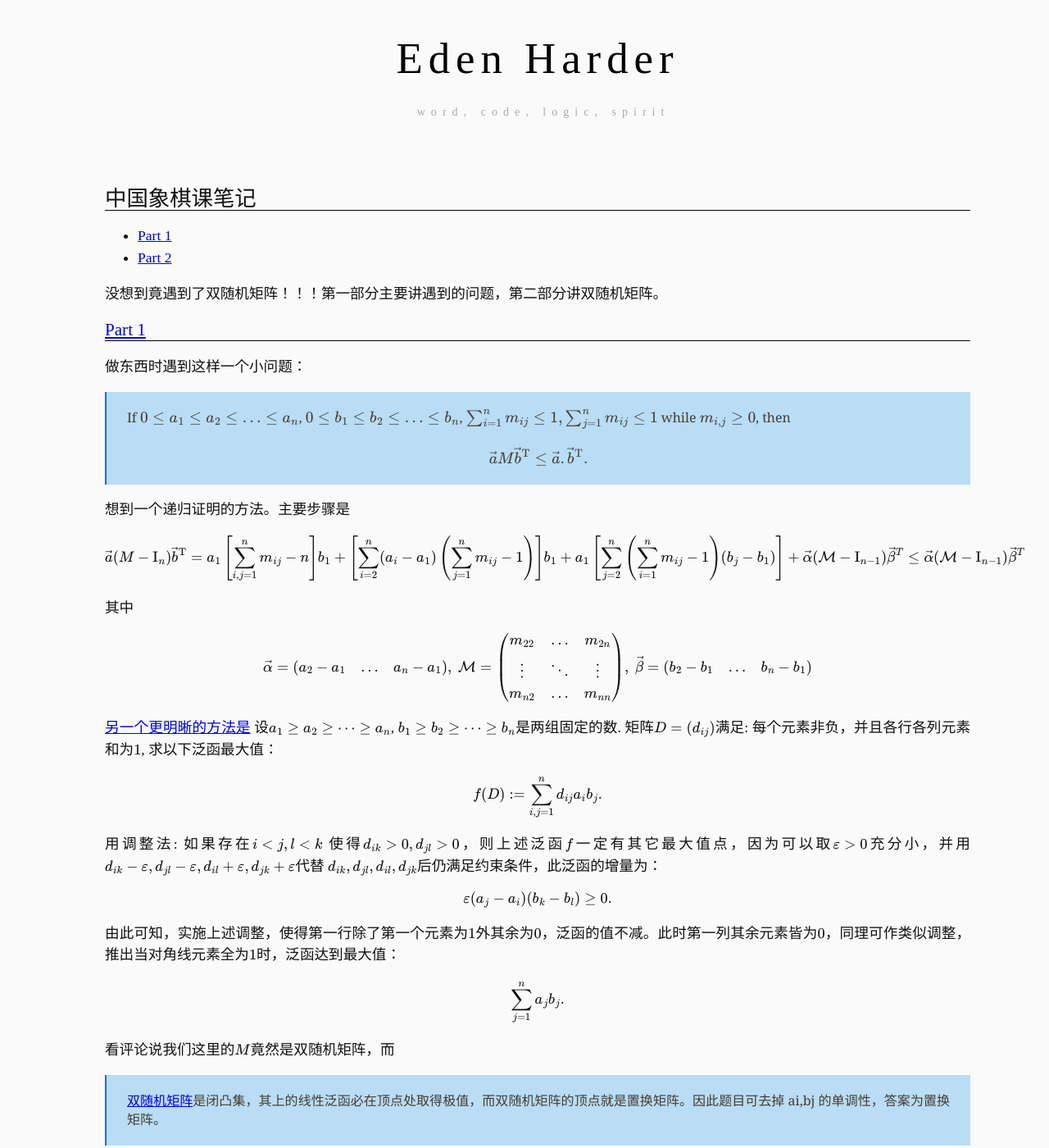
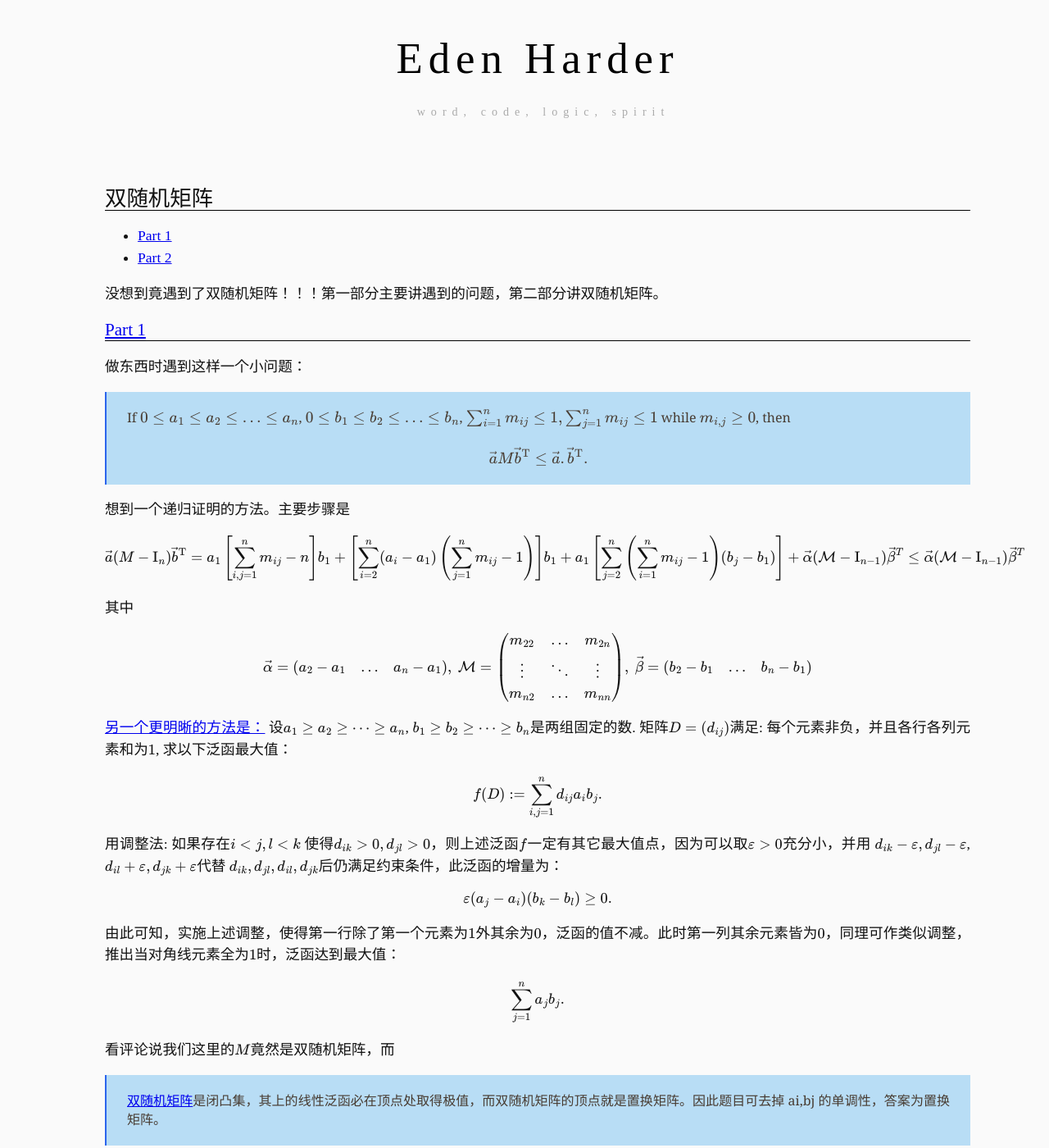
Before and after one commit to hueidou/hueidou.github.io, a Jekyll site: the page built from _posts/2015-03-19-randomatrix.html, in a window 1280 px wide and 1400 px high. Shown: the whole window at 82% size. Built offline with Jekyll 4.4.1, drawn with Linux system fonts in a browser that asks for light colours; nearby versions of some CDN libraries; library files that are not in the unit come from our copies; Markdown is read by kramdown in place of the engine named in the settings; formulas are drawn with MathJax 3; comment, search, counter and statistics services are not loaded.

Commit message:
correct some typos

```diff
--- a/_posts/2015-03-19-randomatrix.html
+++ b/_posts/2015-03-19-randomatrix.html
@@ -1,6 +1,6 @@
 ---
 layout: post
-title: 中国象棋课笔记
+title: 双随机矩阵
 categories: [Math]
 tags: [Life,Math]
 ---
@@ -43,7 +43,7 @@ m_{n2} &amp; \ldots &amp; m_{nn}
 b_2-b_1 &amp; \ldots &amp; b_n-b_1
 \end{pmatrix}
 \]</span></p>
-<p><a href="http://www.math.org.cn/forum.php?mod=viewthread&amp;tid=32344">另一个更明晰的方法是</a> 设<span class="math">\(a_1\geq a_2\geq\cdots\geq a_n\)</span>, <span class="math">\(b_1\geq b_2\geq\cdots\geq b_n\)</span>是两组固定的数. 矩阵<span class="math">\(D=(d_{ij})\)</span>满足: 每个元素非负，并且各行各列元素和为<span class="math">\(1\)</span>, 求以下泛函最大值： <span class="math">\[f(D):=\sum_{i,j=1}^nd_{ij}a_ib_j.\]</span> 用调整法: 如果存在<span class="math">\(i&lt;j,l&lt;k\)</span> 使得<span class="math">\(d_{ik}&gt;0,d_{jl}&gt;0\)</span>，则上述泛函<span class="math">\(f\)</span>一定有其它最大值点，因为可以取<span class="math">\(\varepsilon&gt;0\)</span>充分小，并用 <span class="math">\(d_{ik}-\varepsilon,d_{jl}-\varepsilon,d_{il}+\varepsilon, d_{jk}+\varepsilon\)</span>代替 <span class="math">\(d_{ik},d_{jl},d_{il},d_{jk}\)</span>后仍满足约束条件，此泛函的增量为： <span class="math">\[\varepsilon(a_j-a_i)(b_k-b_l)\geq0.\]</span> 由此可知，实施上述调整，使得第一行除了第一个元素为<span class="math">\(1\)</span>外其余为<span class="math">\(0\)</span>，泛函的值不减。此时第一列其余元素皆为<span class="math">\(0\)</span>，同理可作类似调整，推出当对角线元素全为<span class="math">\(1\)</span>时，泛函达到最大值： <span class="math">\[\sum_{j=1}^na_jb_j.\]</span></p>
+<p><a href="http://www.math.org.cn/forum.php?mod=viewthread&amp;tid=32344">另一个更明晰的方法是：</a> 设<span class="math">\(a_1\geq a_2\geq\cdots\geq a_n\)</span>, <span class="math">\(b_1\geq b_2\geq\cdots\geq b_n\)</span>是两组固定的数. 矩阵<span class="math">\(D=(d_{ij})\)</span>满足: 每个元素非负，并且各行各列元素和为<span class="math">\(1\)</span>, 求以下泛函最大值： <span class="math">\[f(D):=\sum_{i,j=1}^nd_{ij}a_ib_j.\]</span> 用调整法: 如果存在<span class="math">\(i&lt;j,l&lt;k\)</span> 使得<span class="math">\(d_{ik}&gt;0,d_{jl}&gt;0\)</span>，则上述泛函<span class="math">\(f\)</span>一定有其它最大值点，因为可以取<span class="math">\(\varepsilon&gt;0\)</span>充分小，并用 <span class="math">\(d_{ik}-\varepsilon,d_{jl}-\varepsilon\)</span>, <span class="math">\(d_{il}+\varepsilon, d_{jk}+\varepsilon\)</span>代替 <span class="math">\(d_{ik},d_{jl},d_{il},d_{jk}\)</span>后仍满足约束条件，此泛函的增量为： <span class="math">\[\varepsilon(a_j-a_i)(b_k-b_l)\geq0.\]</span> 由此可知，实施上述调整，使得第一行除了第一个元素为<span class="math">\(1\)</span>外其余为<span class="math">\(0\)</span>，泛函的值不减。此时第一列其余元素皆为<span class="math">\(0\)</span>，同理可作类似调整，推出当对角线元素全为<span class="math">\(1\)</span>时，泛函达到最大值： <span class="math">\[\sum_{j=1}^na_jb_j.\]</span></p>
 <p>看评论说我们这里的<span class="math">\(M\)</span>竟然是双随机矩阵，而</p>
 <blockquote>
 <p><a href="http://science.scileaf.com/library/732">双随机矩阵</a>是闭凸集，其上的线性泛函必在顶点处取得极值，而双随机矩阵的顶点就是置换矩阵。因此题目可去掉 ai,bj 的单调性，答案为置换矩阵。</p>
```
